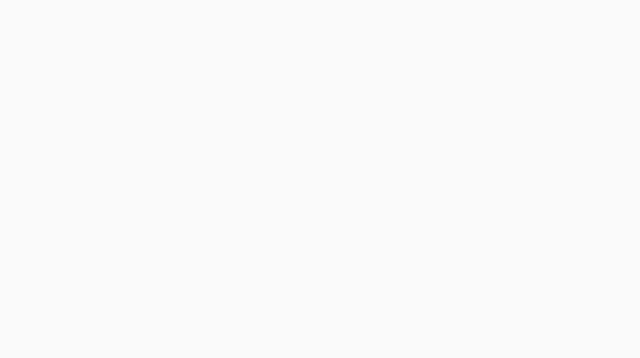
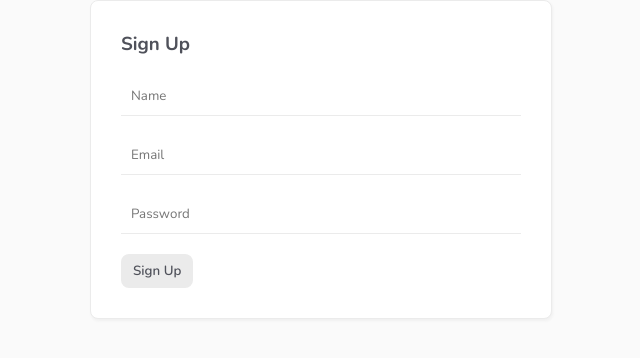
Before and after one commit to Yuzeyzer/Vue-Firebase, a Vue app: page /signup in a window 1280 px wide. Before the commit this address had no page. Shown: the top 358 px of the page, without its empty margins (319-959 px from the left). Built offline with nearby package versions, Linux system fonts and the light colour scheme.

Commit message:
created signup view, add isPending variable to useSignup composable

```diff
--- a/src/composables/useSignup.js
+++ b/src/composables/useSignup.js
@@ -2,10 +2,11 @@
 import { auth } from '../firebase/config'
 
 const error = ref(null)
+const isPending = ref(false)
 
 const signup = async (email, password, displayName) => {
   error.value = null
-
+  isPending.value = true
   try {
     const res = await auth.createUserWithEmailAndPassword(email, password)
     if (!res) {
@@ -13,16 +14,17 @@
     }
     await res.user.updateProfile({ displayName })
     error.value = null
-
+    isPending.value = false
     return res
   } catch (err) {
     console.log(err.message)
     error.value = err.message
+    isPending.value = false
   }
 }
 
 const useSignup = () => {
-  return { error, signup }
+  return { error, signup,isPending }
 }
 
 export default useSignup
--- a/src/router/index.js
+++ b/src/router/index.js
@@ -1,6 +1,7 @@
 import { createRouter, createWebHistory } from 'vue-router'
 import Home from '../views/Home'
 import Login from '../views/auth/Login'
+import Signup from '../views/auth/Signup'
 
 const routes = [
   {
@@ -13,6 +14,11 @@
     name: 'Login',
     component: Login,
   },
+  {
+    path: '/signup',
+    name: 'Signup',
+    component: Signup,
+  },
 ]
 
 const router = createRouter({
--- /dev/null
+++ b/src/views/auth/Signup.vue
@@ -0,0 +1,35 @@
+<template>
+  <form @submit.prevent="handleSubmit">
+    <h3>Sign Up</h3>
+    <input type="text" placeholder="Name" v-model="name" />
+    <input type="email" placeholder="Email" v-model="email" />
+    <input type="password" placeholder="Password" v-model="password" />
+    <div v-if="error" class="error">{{ error }}</div>
+    <button v-if="!isPending">Sign Up</button>
+    <button v-if="isPending" disabled>Loading</button>
+  </form>
+</template>
+
+<script>
+import useSignup from "@/composables/useSignup";
+import { ref } from "vue";
+export default {
+  setup() {
+    const { error, signup, isPending } = useSignup();
+    const name = ref("");
+    const email = ref("");
+    const password = ref("");
+
+    const handleSubmit = async () => {
+      const res = await signup(email.value, password.value,name.value);
+      if (!error.value) {
+        console.log("user signed in");
+      }
+    };
+    return { name, email, password, handleSubmit, error, isPending };
+  },
+};
+</script>
+
+<style>
+</style>
```
